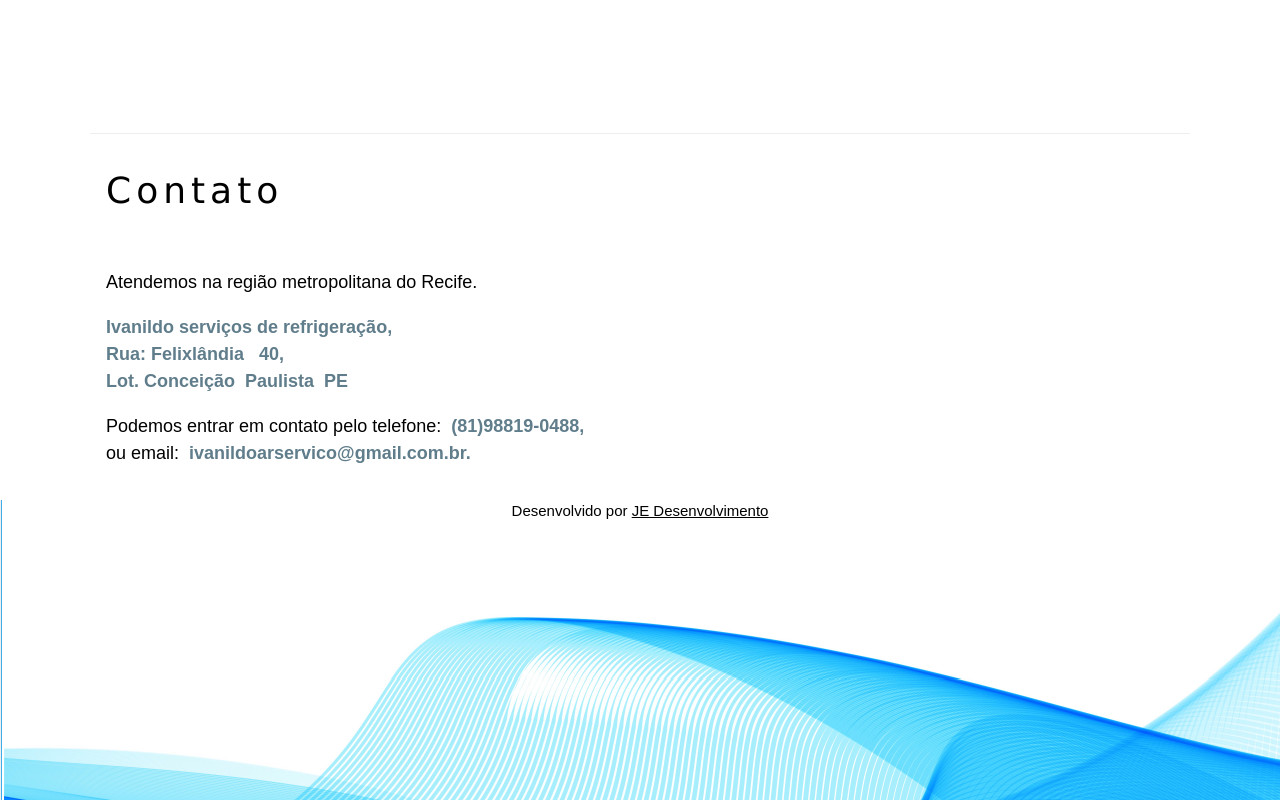
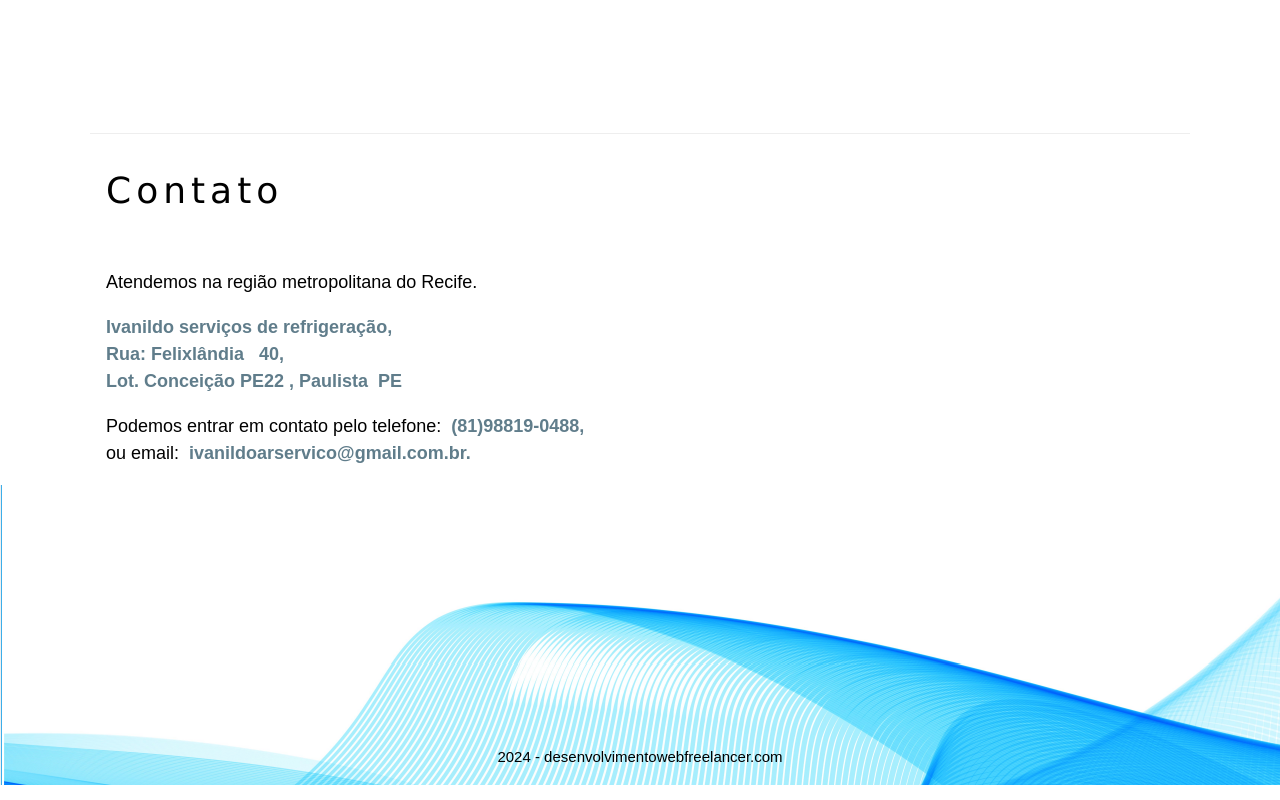
Before and after one commit to jonatan777/site_manutencao_ar_condicionado, a plain HTML site: page html/index.html in a window 1280 px wide. Shown: the part 2643-3443 px from the top of the page. Drawn offline with nearby package versions, Linux system fonts and the light colour scheme.

Commit message:
troca de link

```diff
--- a/html/index.html
+++ b/html/index.html
@@ -91,7 +91,7 @@
   <div class="w3-container" id="contact">
     <h1>Contato</h1><br>
     <p class="w3-large">Atendemos na região metropolitana do Recife.</p>
-    <p class="w3-text-blue-grey w3-large"><b>Ivanildo serviços de refrigeração, <br> Rua: Felixlândia &nbsp; 40, <br> Lot. Conceição &nbsp;Paulista&nbsp; PE</b></p>
+    <p class="w3-text-blue-grey w3-large"><b>Ivanildo serviços de refrigeração, <br> Rua: Felixlândia &nbsp; 40, <br> Lot. Conceição PE22 ,&nbsp;Paulista&nbsp; PE</b></p>
     <p class="w3-large">Podemos entrar em contato pelo telefone:&nbsp; <b class="w3-text-blue-grey w3-large">(81)98819-0488, <br></b> ou email:&nbsp; <b class="w3-text-blue-grey w3-large">ivanildoarservico@gmail.com.br.</b></p>
   </div>
 
@@ -100,8 +100,9 @@
 
 <!-- Footer -->
 <footer class="w3-center">
-  <p>Desenvolvido por  <a href="http://181.215.135.83:8184/" title="W3.CSS" target="_blank" class="w3-hover-text-blue">JE Desenvolvimento</a></p>
-
+ <!--- <p>2024  <a href="https://desenvolvimentowebfreelancer.com" title="W3.CSS" target="_blank" class="w3-hover-text-blue">desenvolvimentowebfreelancer.com</a></p> -->
+ <p class="w3-display-bottommiddle" style="font-size: 16px">
+  <a href="https://desenvolvimentowebfreelancer.com" id="linkDev">2024 - desenvolvimentowebfreelancer.com</a></p>
 </footer>
 
 </body>
--- a/html/style.css
+++ b/html/style.css
@@ -10,7 +10,7 @@ footer {
   right: 0px;;
   height: 300px;
   width: 100%;
-  background-image: url("/html/imagens/ondas2.png");
+  background-image: url("./imagens/ondas2.png");
   background-repeat: no-repeat;
   background-attachment: scroll;
 }
@@ -21,12 +21,22 @@ footer {
   right: 0px;;
 
   width: 100%;
-  background-image: url("/html/imagens/nav_bar_image.png");
+  background-image: url("./imagens/nav_bar_image.png");
   background-repeat: no-repeat;
   background-attachment: scroll;
 
 }
-
+#linkDev{
+  text-align: center;
+  margin: 5px;
+  padding: 0px;
+  position: relative;
+  top: 0px;
+  font-size: 15px;
+}
+a{
+  text-decoration: none;
+}
 .logo h2 {
   font-size: 18px;
   color: black;
```
